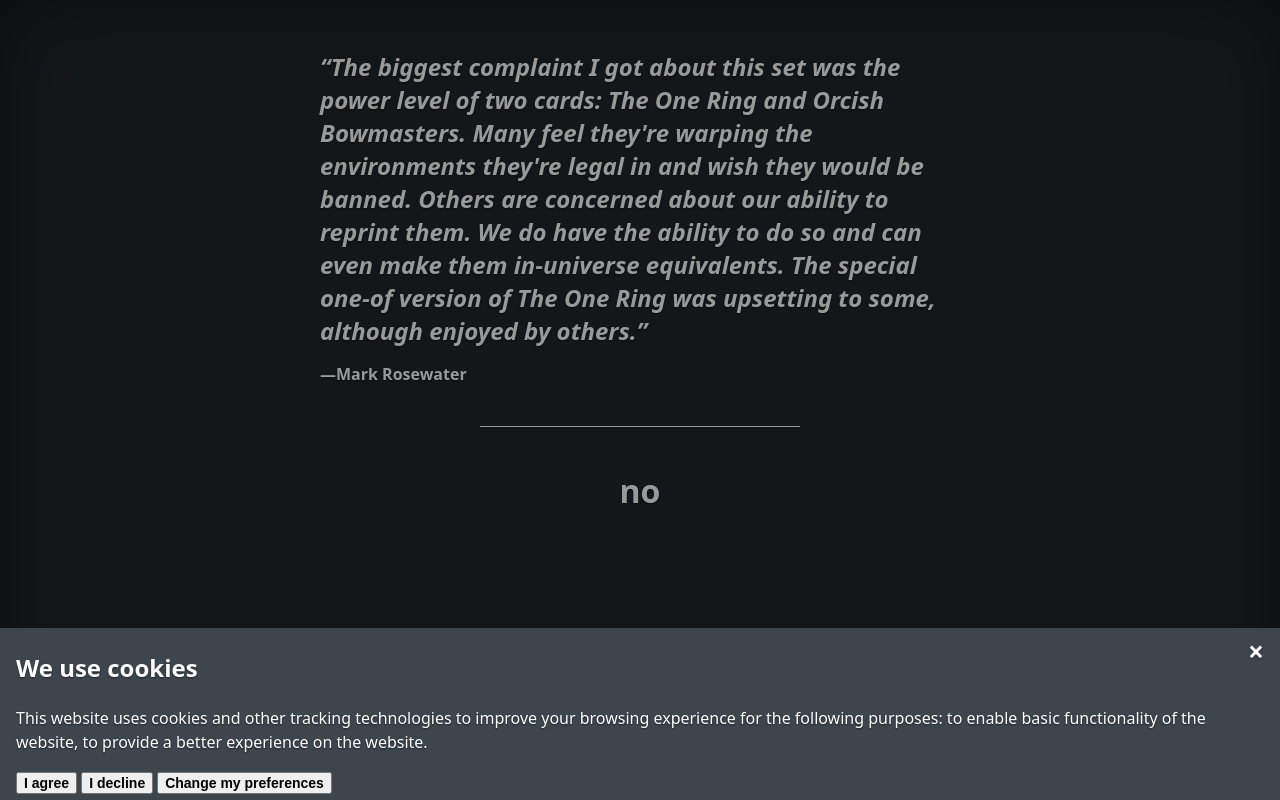
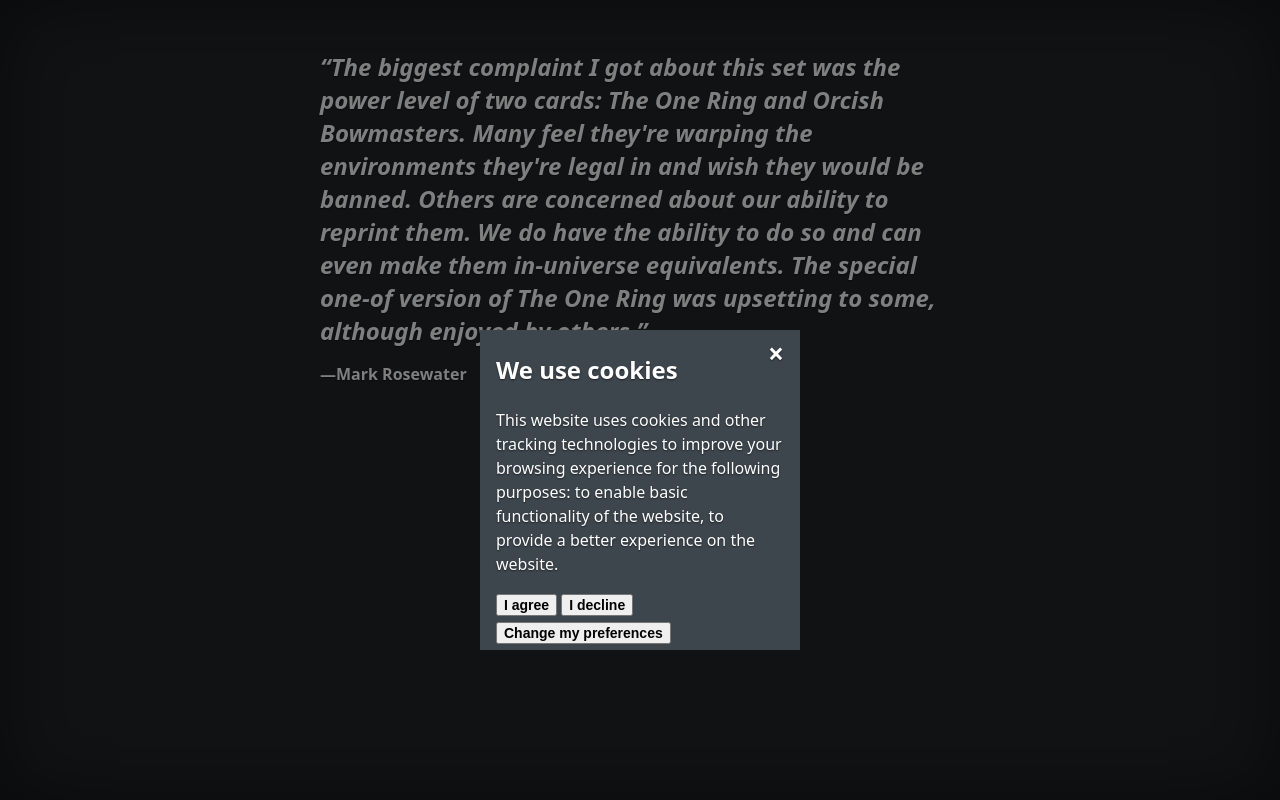
Before and after one commit to Angelicknight/Angelicknight.github.io, a plain HTML site: page index.html in a window 1280 px wide. Drawn offline with Linux system fonts and the light colour scheme.

Commit message:
Update Modal

```diff
--- a/index.html
+++ b/index.html
@@ -18,13 +18,14 @@
   display: block; /* Hidden by default */
   position: fixed; /* Stay in place */
   z-index: 1; /* Sit on top */
+  padding-top: 250px; /* Location of the box */
   left: 0;
   top: 0;
   width: 100%; /* Full width */
   height: 100%; /* Full height */
   overflow: auto; /* Enable scroll if needed */
-  background-color: rgb(0,0,0); /* Fallback color */
-  background-color: rgba(0,0,0,0.4); /* Black w/ opacity */
+  background-color: rgb(0,0,0, 0); /* Fallback color */
+  background-color: rgba(0,0,0,0.5); /* Black w/ opacity */
   -webkit-animation-name: fadeIn; /* Fade in the background */
   -webkit-animation-duration: 0.4s;
   animation-name: fadeIn;
@@ -33,14 +34,15 @@
 
 /* Modal Content */
 .modal-content {
-  position: fixed;
-  bottom: 0;
-  background-color: #fefefe;
+  position: relative;
+  padding: 5em 30em;
+/*  bottom: 0;*/
+/*  background-color: #fefefe;*/
   width: 100%;
-  -webkit-animation-name: slideIn;
-  -webkit-animation-duration: 0.4s;
-  animation-name: slideIn;
-  animation-duration: 0.4s
+  -webkit-animation-name: fadeIn;
+  -webkit-animation-duration: 1.0s;
+  animation-name: fadeIn;
+  animation-duration: 1.0s
 }
 
 /* The Close Button */
@@ -126,6 +128,7 @@
  <div class="cover-container d-flex mx-auto" style=margin-top:50px;margin-bottom:50px>
  <main class=px-3>
  <figure class=figure>
+
  <blockquote cite="https://magic.wizards.com/en/news/making-magic/state-of-design-2024" class=blockquote>
  <p>“The biggest complaint I got about this set was the power level of two cards: The One Ring and Orcish Bowmasters. Many feel they're warping the environments they're legal in and wish they would be banned. Others are concerned about our ability to reprint them. We do have the ability to do so and can even make them in-universe equivalents. The special one-of version of The One Ring was upsetting to some, although enjoyed by others.”</p>
  </blockquote>
```
